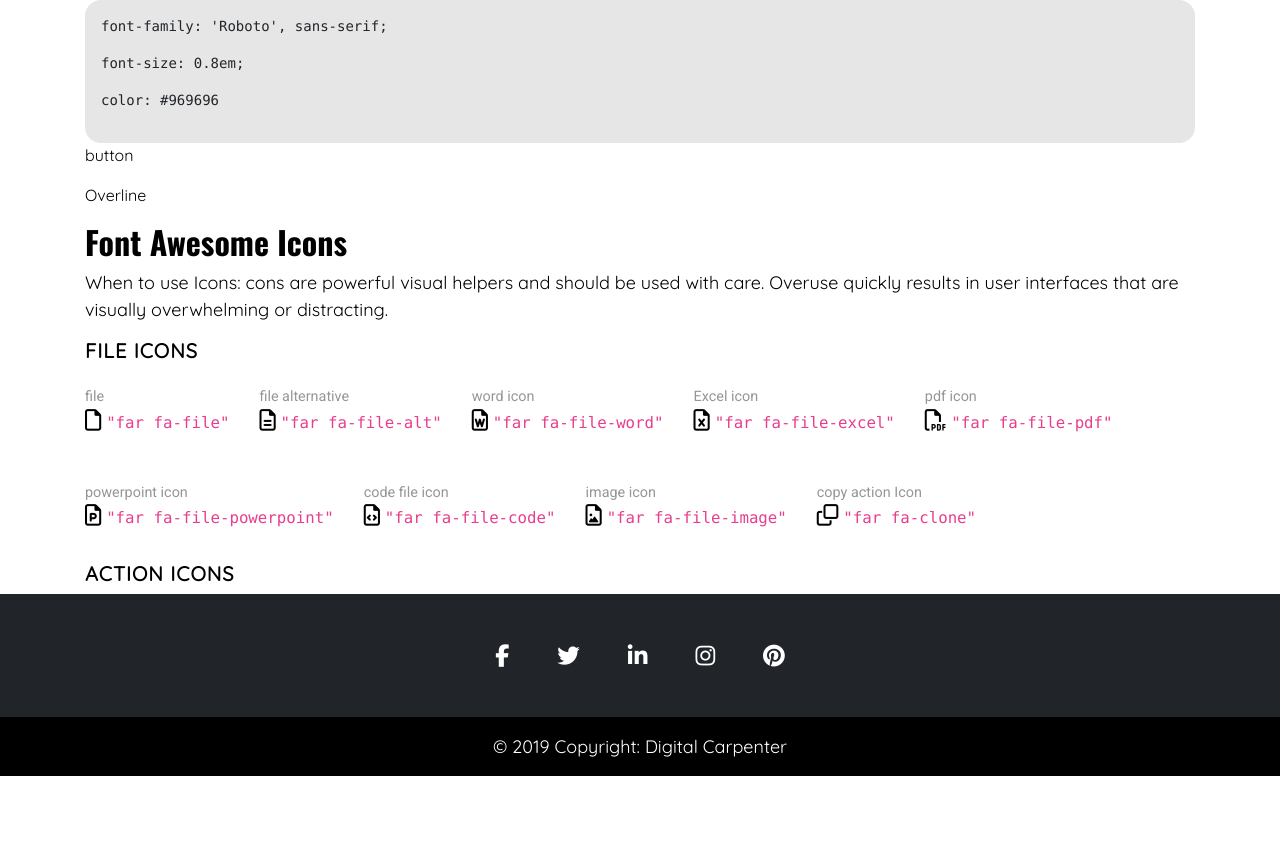
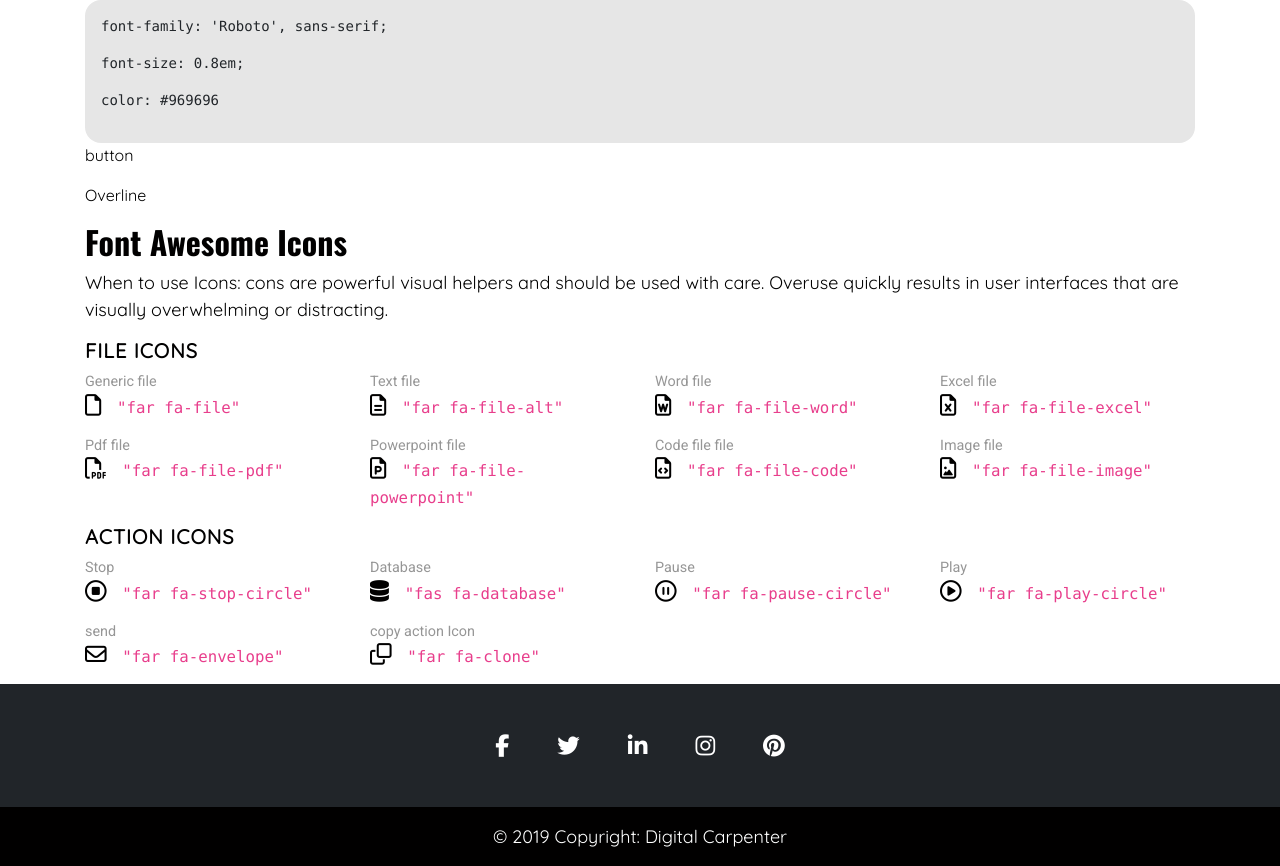
Before and after one commit to u-w0t-m8/DesignSystem, a React (Create React App) app: page /typography in a window 1280 px wide. Shown: the part 2676-3542 px from the top of the page. Before the commit the page ends 3452 px from the top, so only its background shows below. Built offline with nearby package versions, Linux system fonts and the light colour scheme.

Commit message:
Further clean up font awesome section

```diff
--- a/src/Assets/scss/textComponent.scss
+++ b/src/Assets/scss/textComponent.scss
@@ -61,15 +61,10 @@
     position: relative;
     display: flex;
     flex-wrap: wrap;
-    margin: $standard-margin-spacing;
+    margin-bottom: $standard-margin-spacing;
 
-    ul {
-      padding: 0;
-      li {
-        list-style: none;
-      }
-    }
     i {
+      padding-right: 0.5em;
       font-size: $iconSize;
     }
   }
--- a/src/Components/fontAwesomeCollection.jsx
+++ b/src/Components/fontAwesomeCollection.jsx
@@ -3,25 +3,22 @@ import React, { Component } from "react";
 class FAIcons extends Component {
   render() {
     return (
-      <div className="icon-component">
-        <div className="icon-collection">
-          <ul>
-            <li className="subtext">
+      <div className="icon-component col-md-3">
+        <div className="icon-collection row">
+          <div className="subtext col-md-12">
             {this.props.iconlabel == null ? "" : this.props.iconlabel}
-            </li>
-            <li>
+          </div>
+          <div>
             {this.props.iconCollection == null ? (
               ""
             ) : (
-                <span>
+              <div className="col-md-12">
                 <i className={this.props.iconCollection} />{" "}
                 <code>{JSON.stringify(this.props.iconCollection)}</code>
-                </span>
+              </div>
             )}
-            </li>
-          </ul>
           </div>
-        <p />
+        </div>
       </div>
     );
   }
--- a/src/Components/pages/typography.jsx
+++ b/src/Components/pages/typography.jsx
@@ -15,8 +15,10 @@ class Typography extends Component {
     return <FAIcon iconlabel={iconlabel} iconCollection={iconCollection} />;
   }
 
-  createIconGroup = () => {
-    let iconCollection = [
+  constructor(props) {
+    super(props);
+    this.state = {
+      iconCollection: [
         "far fa-file",
         "far fa-file-alt",
         "far fa-file-word",
@@ -24,28 +26,42 @@ class Typography extends Component {
         "far fa-file-pdf",
         "far fa-file-powerpoint",
         "far fa-file-code",
-      "far fa-file-image",
+        "far fa-file-image"
+      ],
+      iconLabels: [
+        "Generic file",
+        "Text file",
+        "Word file",
+        "Excel file",
+        "Pdf file",
+        "Powerpoint file",
+        "Code file file",
+        "Image file"
+      ],
+      actionIcons: [
+        "far fa-stop-circle",
+        "fas fa-database",
+        "far fa-pause-circle",
+        "far fa-play-circle",
+        "far fa-envelope",
         "far fa-clone"
-    ];
-    let iconLabels = [
-      "file",
-      "file alternative",
-      "word icon",
-      "Excel icon",
-      "pdf icon",
-      "powerpoint icon",
-      "code file icon",
-      "image icon",
+      ],
+      actionLabels: [
+        "Stop",
+        "Database",
+        "Pause",
+        "Play",
+        "send",
         "copy action Icon"
-    ];
+      ]
+    };
+  }
+
+  createIconGroup = (array1, array2) => {
     let iconGroup = [];
-    for (let i = 0; i < iconCollection.length; i++) {
+    for (let i = 0; i < array1.length; i++) {
       iconGroup.push(
-        <FAIcon
-          iconlabel={iconLabels[i]}
-          iconCollection={iconCollection[i]}
-          key={i}
-        />
+        <FAIcon iconlabel={array2[i]} iconCollection={array1[i]} key={i} />
       );
     }
     return iconGroup;
@@ -178,8 +194,19 @@ class Typography extends Component {
               are visually overwhelming or distracting.
             </p>
             <h3>File Icons</h3>
-            <div className="row">{this.createIconGroup()}</div>
+            <div className="row">
+              {this.createIconGroup(
+                this.state.iconCollection,
+                this.state.iconLabels
+              )}
+            </div>
             <h3>Action Icons</h3>
+            <div className="row">
+              {this.createIconGroup(
+                this.state.actionIcons,
+                this.state.actionLabels
+              )}
+            </div>
           </div>
         </div>
       </div>
```
Also changed, not shown: src/Assets/css/default.min.css. Lines whose indentation alone changed are shown as unchanged.
